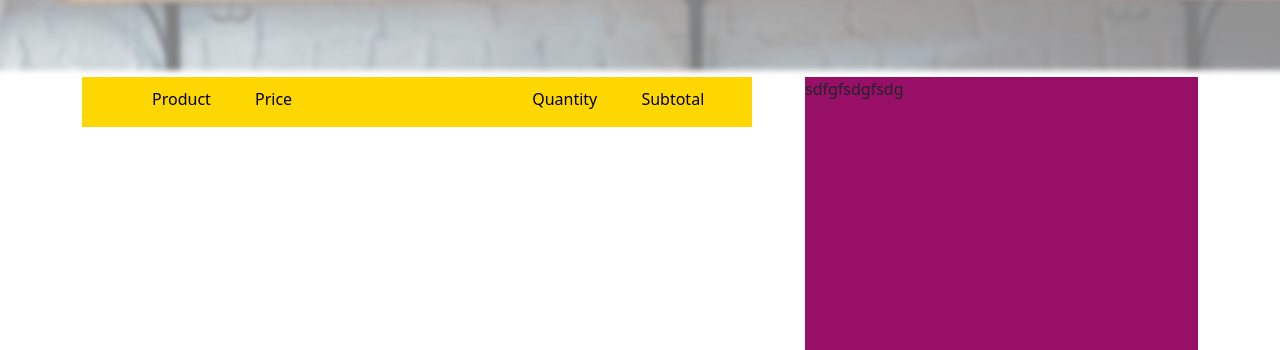
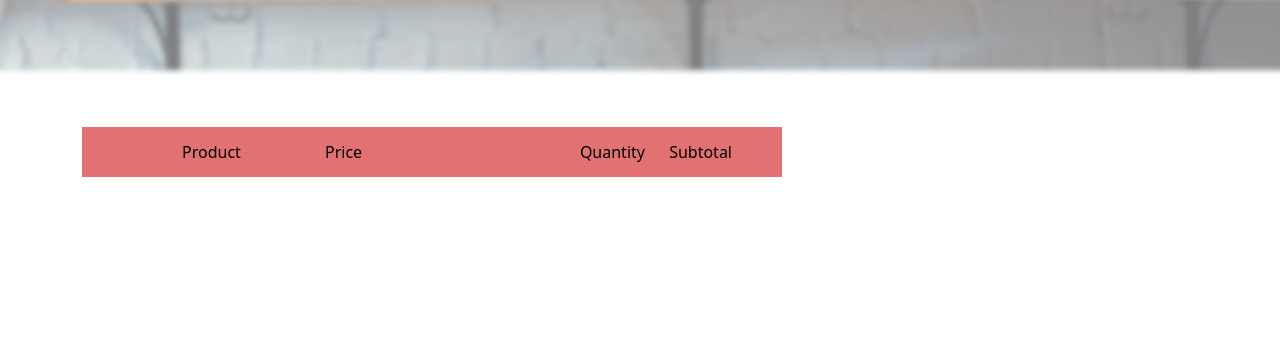
Before and after one commit to MdNoyanMia/bootstrap-file, a plain HTML site: page index.html in a window 1280 px wide. Shown: the part 450-800 px from the top of the page. Drawn offline with Linux system fonts and the light colour scheme.

Commit message:
3rd line

```diff
--- a/css/style..css
+++ b/css/style.css
@@ -146,42 +146,36 @@ ol {
 .diveabout {
    display: flex;
    justify-content: space-between;
+   position: relative;
+}
+.dibar{
+   width: 700px;
+   height: 50px;
+   background: rgb(226, 114, 114);
+   position: absolute;
+   top: 50px;
 }
 
-.didd {
-   display: flex !important;
-   background: gold;
-   width: 60%;
-   height: 50px;
-
-
+.dibbe{
+   display: flex;
+   justify-content: space-between;
+}
+.gigi{
+   padding: 13px 60px;
 }
 
-.gigi {
-   padding: 10px 50px;
-   align-items: center;
+.gigi .midd{
+   padding: 0 40px;
+   color: black;
+}
+.didid {
+padding: 13px  40px ;
 }
 
-.didid {
-
-   padding-left: 150px;
-   padding-top: 10px;
-}
-
-.porerpart {
-   width: 38%;
-   background: #970f66;
-   width: 393px;
-   height: 390px;
-}
-
-
-.didd a {
-   text-align: center;
+.didid .midd1{
    color: black;
-   padding: 0 20px;
-
-}
+   padding: 0 10px;
+   }
 
 /* All common css end */
 
--- a/index.html
+++ b/index.html
@@ -23,7 +23,7 @@
     <!-- link of font css end-->
 
     <!-- link file css start -->
-    <link rel="stylesheet" href="css/style..css">
+    <link rel="stylesheet" href="css/style.css">
     <!-- link file css end-->
 </head>
 
@@ -105,38 +105,34 @@
 
     <!-- sectoin3 start -->
     <section id="aboutpart">
-
         <div class="container">
             <div class="diveabout">
-                <div class="didd">
-                    <div class="gigi">
-                        <a href="">Product</a>
-                        <a href="">Price</a>
-                    </div>
-
-                    <div class="didid">
-                        <a href="">Quantity</a>
-                        <a href="">Subtotal</a>
-                    </div>
 
 
+
+                <div class="dibar">
+                    <div class="dibbe">
+                        <div class="gigi">
+                            <a  class="midd" href="#">Product</a>
+                            <a  class="midd" href="##">Price</a>
+                        </div>
+
+                        <div class="didid">
+                            <a class="midd1" href="#">Quantity</a>
+                            <a class="midd1" href="#">Subtotal</a>
+                        </div>
+                    </div>
                 </div>
 
-
-                <div class="porerpart">
-                    sdfgfsdgfsdg
-                </div>
             </div>
 
 
-            <div class="bobob">
-                <img src="images/Mask group (2).png" alt="">
-            </div>
         </div>
 
 
 
     </section>
+
 
 
 
```
